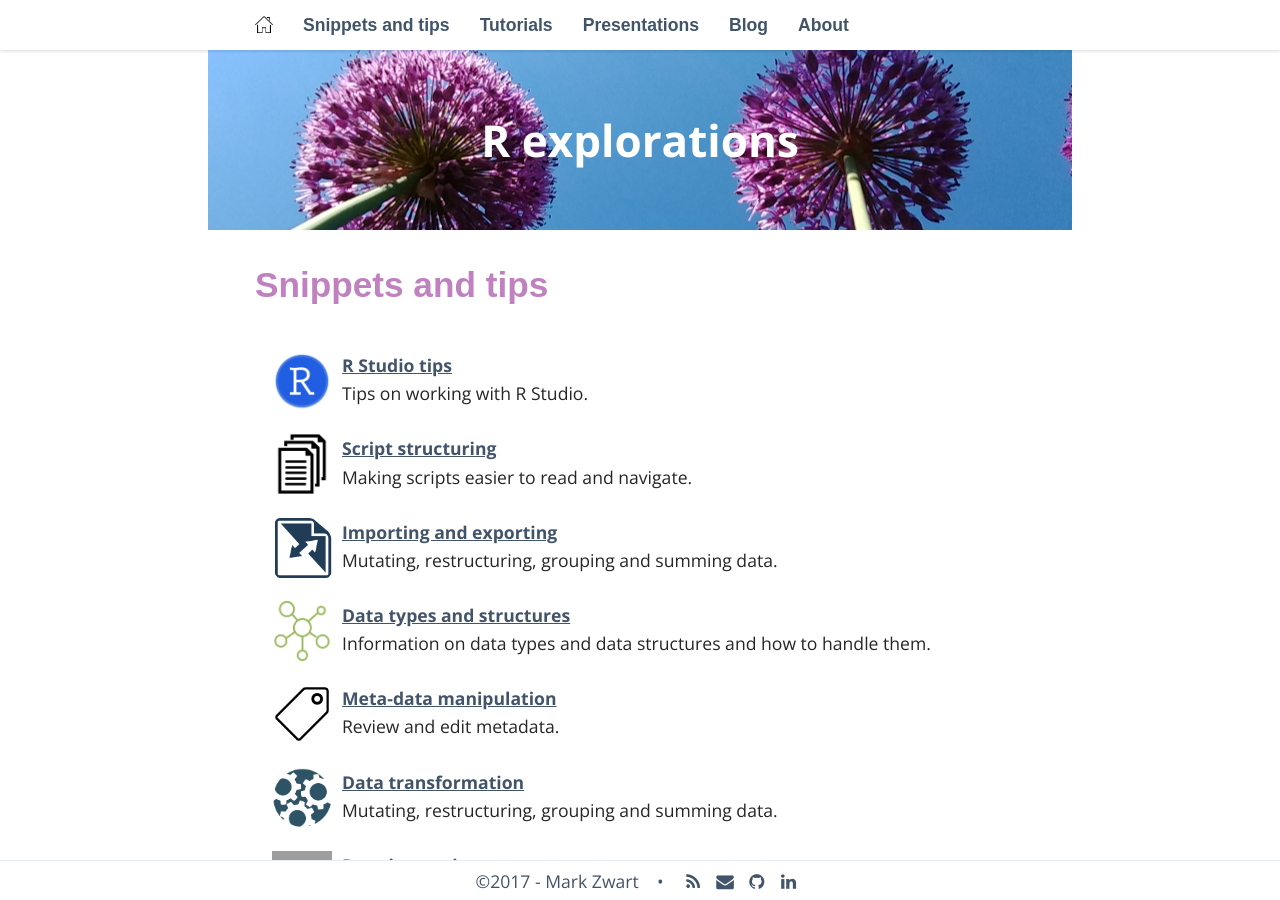
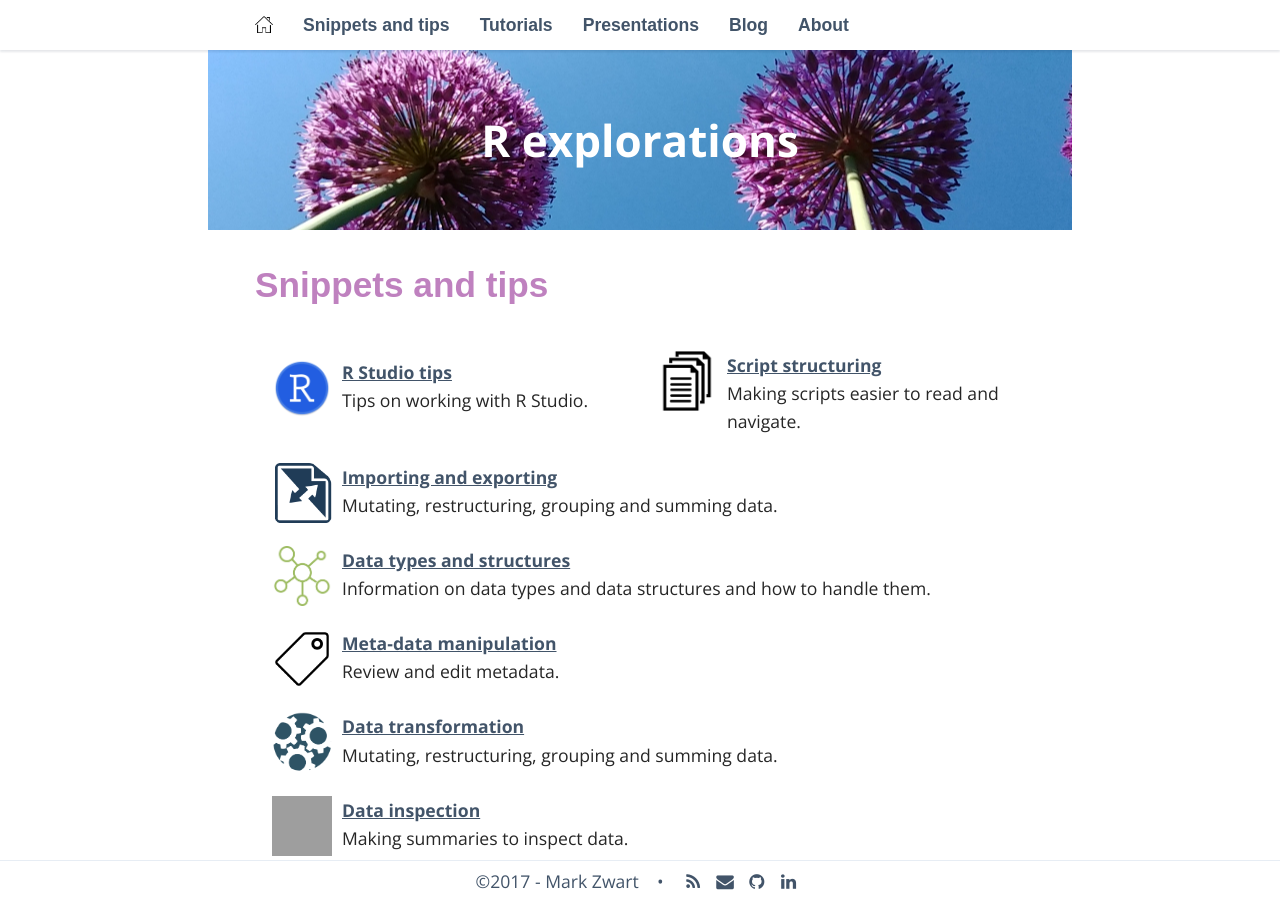
Before and after one commit to mark-me/mark-me.github.io, a Jekyll site: the page built from _pages/01-snippets-and-tips.md, in a window 1280 px wide and 900 px high. Built offline with Jekyll 4.4.1, drawn with Linux system fonts in a browser that asks for light colours; nearby versions of some CDN libraries; some web fonts are replaced; comment, search, counter and statistics services are not loaded; grey boxes are pictures that could not be loaded.

Commit message:
Update 01-snippets-and-tips.md

```diff
--- a/_pages/01-snippets-and-tips.md
+++ b/_pages/01-snippets-and-tips.md
@@ -4,7 +4,7 @@ title: Snippets and tips
 permalink: /snippets-and-tips/
 navigation_weight: 1
 ---
-<div id="left">
+<div id="left_page">
   <div class="boxed_page">
     <img src="/_pages/snippets-and-tips/r-studio-tips.png" alt="Image text" style="margin: 0px 10px" width="60" height="60" align="left"/>
     <a href="/r-studio-tips/">R Studio tips</a><br>
@@ -13,7 +13,7 @@ navigation_weight: 1
   </div>
 </div>
 
-<div id="left">
+<div id="right_page">
   <div class="boxed_page">
     <img src="/_pages/snippets-and-tips/script-structuring.png" alt="Image text" style="margin: 0px 10px" width="60" height="60" align="left"/>
     <a href="/script-structuring/">Script structuring</a><br>
```
